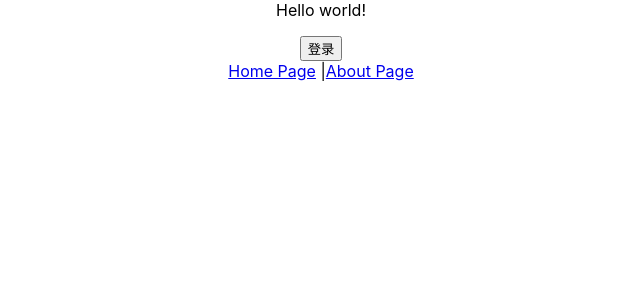
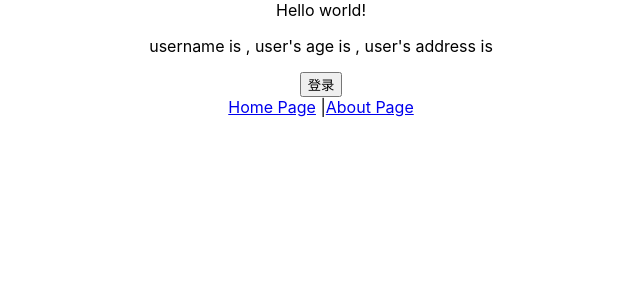
Before and after one commit to webRambler/react-ts-practice, a React (Create React App) app: page / in a window 1280 px wide. Shown: the top 300 px of the page, without its empty margins (319-959 px from the left). Built offline with nearby package versions, Linux system fonts and the light colour scheme.

Commit message:
feat：useState添加对象类型的用法

```diff
--- a/src/components/Header.tsx
+++ b/src/components/Header.tsx
@@ -20,25 +20,64 @@
 // }
 
 
+// import React, { useState } from 'react'
+
+// export default function Header() {
+//     const [isLogin, setIsLogin] = useState<boolean>(false);
+//     const [text, setText] = useState<string>('');
+
+//     const _logout = () => {
+//         setIsLogin(false);
+//         setText('welcome, guest!');
+//     }
+
+//     const _login = () => {
+//         setIsLogin(true);
+//         setText('You have logined in!');
+//     }
+
+//     return (
+//         <div>
+//             <p>{ text }</p>
+//             {isLogin ? <button onClick={_logout}>退出</button> : <button onClick={_login}>登录</button>}
+//         </div>
+//     )
+// }
+
+
 import React, { useState } from 'react'
+
+type UserType = {
+    name: string;
+    age: number;
+    addr: string;
+}
 
 export default function Header() {
     const [isLogin, setIsLogin] = useState<boolean>(false);
     const [text, setText] = useState<string>('');
+    const [user, setUser] = useState<UserType | null>(null)
 
     const _logout = () => {
         setIsLogin(false);
         setText('welcome, guest!');
+        setUser(null)
     }
 
     const _login = () => {
         setIsLogin(true);
         setText('You have logined in!');
+        setUser({
+            name: '小明',
+            age: 18,
+            addr: '深圳市南山区深圳湾河里'
+        })
     }
 
     return (
         <div>
             <p>{ text }</p>
+            <p>username is {user?.name}, user's age is {user?.age}, user's address is {user?.addr}</p>
             {isLogin ? <button onClick={_logout}>退出</button> : <button onClick={_login}>登录</button>}
         </div>
     )
```
